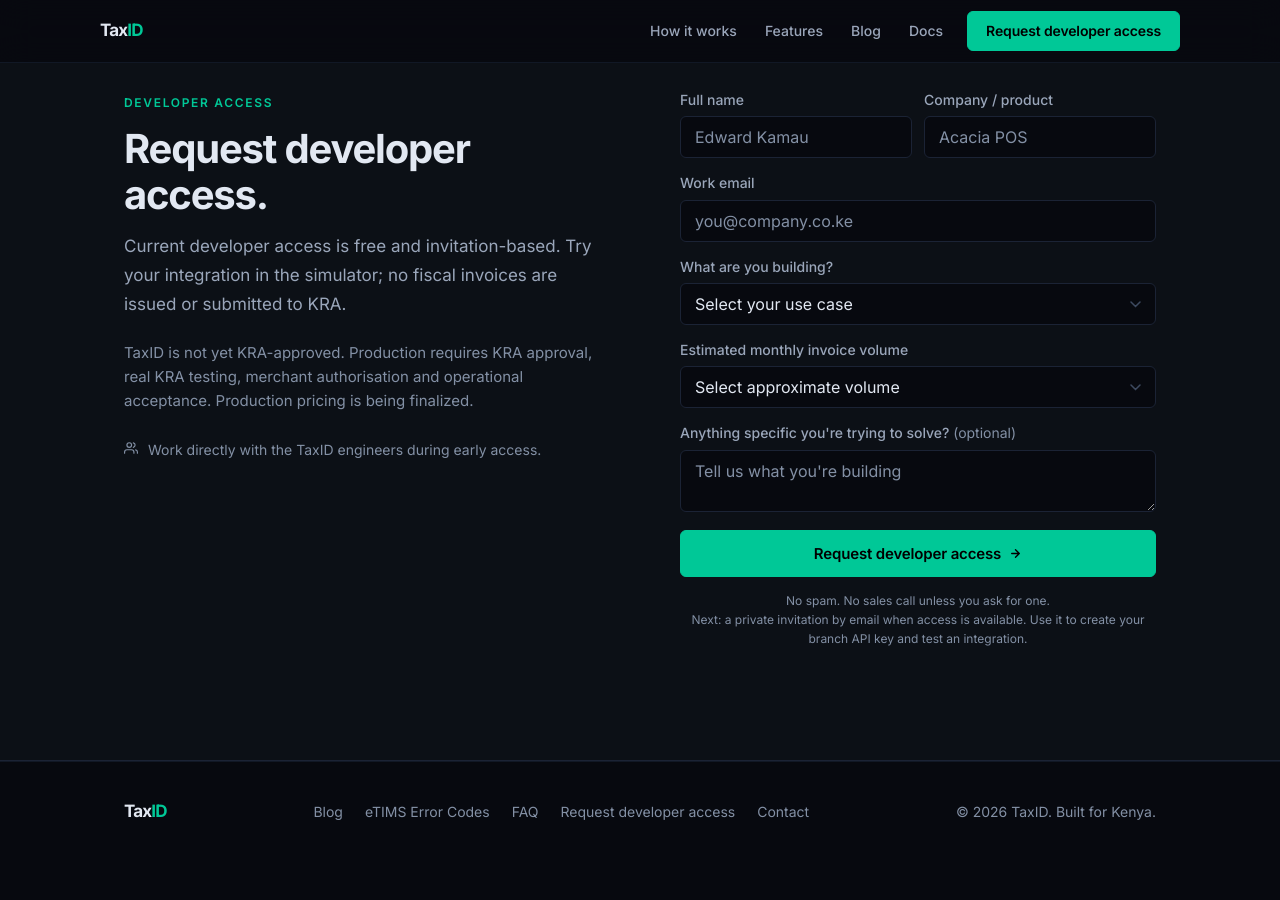
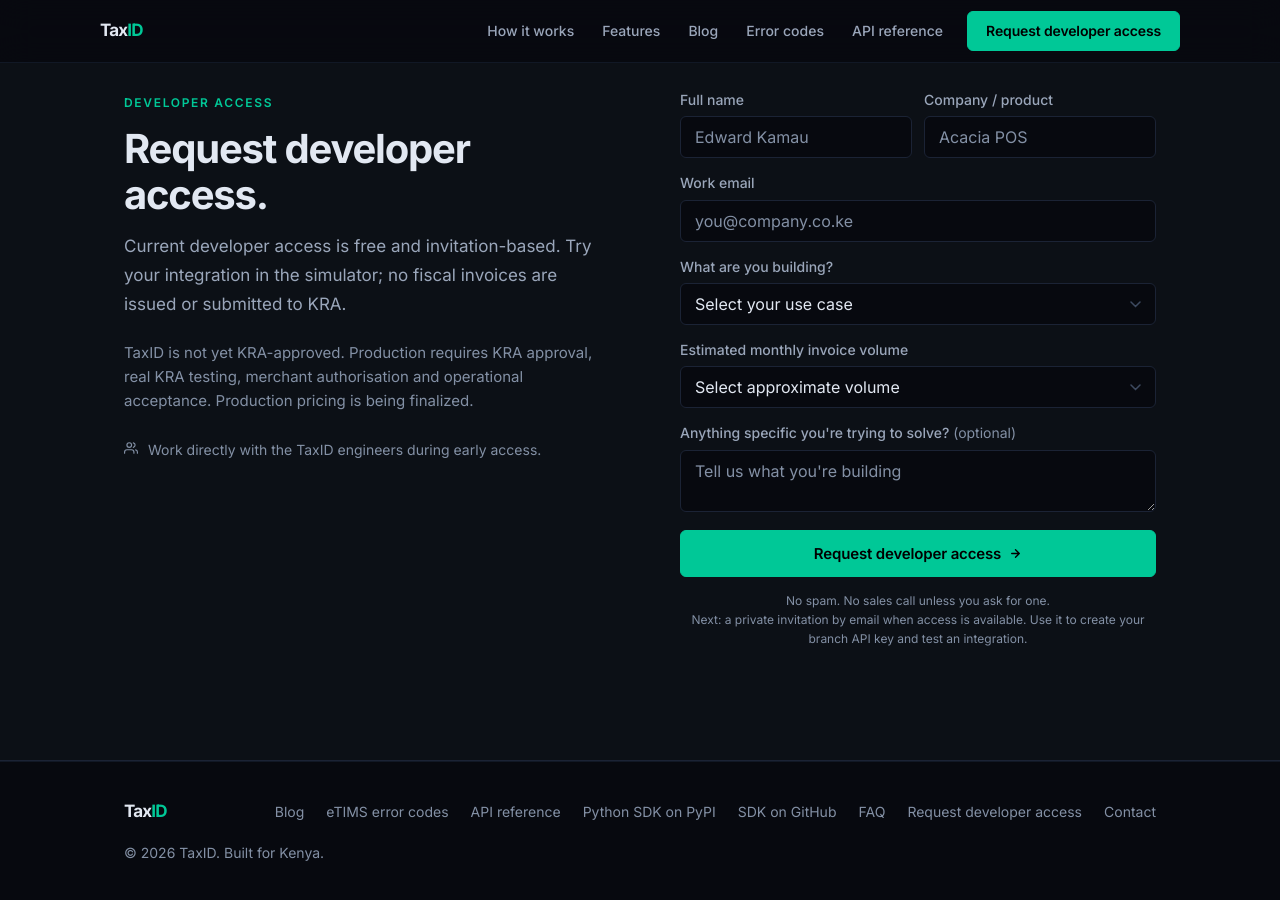
Before and after one commit to Linkd-TaxID/taxid-landing, a Jekyll site: the page index.html, which Jekyll copies as it is, in a window 1280 px wide and 900 px high, scrolled down 5373 px. Built offline with Jekyll 4.4.1, drawn with Linux system fonts in a browser that asks for light colours; before the commit the page ends 6235 px from its top, so only the background shows below that.

Commit message:
Label the error-code link accurately and link the API reference and SDK
The Docs link opens the eTIMS error-code reference, so it now says so.
Nav, footer and FAQ link the read-only Swagger UI on the API host and the
taxid-etims SDK on PyPI and GitHub. The timeout post now points the
lookup endpoint at the API reference instead of the error-code site.

```diff
--- a/_includes/footer.html
+++ b/_includes/footer.html
@@ -4,7 +4,10 @@
       <a href="/" class="nav-logo">Tax<span>ID</span></a>
       <div class="footer-links">
         <a href="/blog/">Blog</a>
-        <a href="https://docs.taxid.co.ke" target="_blank">eTIMS Error Codes</a>
+        <a href="https://docs.taxid.co.ke" target="_blank" rel="noopener">eTIMS error codes</a>
+        <a href="https://api.taxid.co.ke/swagger-ui/index.html" target="_blank" rel="noopener">API reference</a>
+        <a href="https://pypi.org/project/taxid-etims/" target="_blank" rel="noopener">Python SDK on PyPI</a>
+        <a href="https://github.com/Linkd-TaxID/kra-etims-sdk" target="_blank" rel="noopener">SDK on GitHub</a>
         <a href="/#faq">FAQ</a>
         <a href="/#waitlist">Request developer access</a>
         <a href="mailto:support@taxid.co.ke">Contact</a>
--- a/_includes/nav.html
+++ b/_includes/nav.html
@@ -8,7 +8,8 @@
       <a href="/#how-it-works" class="nav-link">How it works</a>
       <a href="/#features" class="nav-link">Features</a>
       <a href="/blog/" class="nav-link{% if page.url contains '/blog/' %} is-active{% endif %}"{% if page.url contains '/blog/' %} aria-current="page"{% endif %}>Blog</a>
-      <a href="https://docs.taxid.co.ke" target="_blank" class="nav-link">Docs</a>
+      <a href="https://docs.taxid.co.ke" target="_blank" rel="noopener" class="nav-link">Error codes</a>
+      <a href="https://api.taxid.co.ke/swagger-ui/index.html" target="_blank" rel="noopener" class="nav-link">API reference</a>
       <a href="/#waitlist" class="btn btn-primary" style="margin-left: 8px; font-size: var(--fs-sm); padding: 8px 18px;">
         Request developer access
       </a>
--- a/index.html
+++ b/index.html
@@ -1311,7 +1311,8 @@
       <a href="#how-it-works" class="nav-link">How it works</a>
       <a href="#features" class="nav-link">Features</a>
       <a href="/blog/" class="nav-link">Blog</a>
-      <a href="https://docs.taxid.co.ke" target="_blank" class="nav-link">Docs</a>
+      <a href="https://docs.taxid.co.ke" target="_blank" rel="noopener" class="nav-link">Error codes</a>
+      <a href="https://api.taxid.co.ke/swagger-ui/index.html" target="_blank" rel="noopener" class="nav-link">API reference</a>
       <a href="#waitlist" class="btn btn-primary" style="margin-left: 8px; font-size: var(--fs-sm); padding: 8px 18px;">
         Request developer access
       </a>
@@ -1702,7 +1703,7 @@ status <span class="op">=</span> receipt<span class="pu">[</span><span class="st
         <button class="faq-q" onclick="faq(this)" aria-expanded="false" aria-controls="faq-answer-5">
           What languages are supported?<span class="faq-chev">↓</span>
         </button>
-        <div class="faq-ans" id="faq-answer-5" hidden><div class="faq-ans-inner">Use REST from any language that can make an HTTPS request. A Python SDK is available: pip install taxid-etims.</div></div>
+        <div class="faq-ans" id="faq-answer-5" hidden><div class="faq-ans-inner">Use REST from any language that can make an HTTPS request. A Python SDK is available: pip install taxid-etims (<a href="https://pypi.org/project/taxid-etims/" target="_blank" rel="noopener">PyPI</a>, <a href="https://github.com/Linkd-TaxID/kra-etims-sdk" target="_blank" rel="noopener">source on GitHub</a>). Endpoints are listed in the <a href="https://api.taxid.co.ke/swagger-ui/index.html" target="_blank" rel="noopener">API reference</a>.</div></div>
       </div>
       <div class="faq-item">
         <button class="faq-q" onclick="faq(this)" aria-expanded="false" aria-controls="faq-answer-6">
@@ -1800,7 +1801,7 @@ status <span class="op">=</span> receipt<span class="pu">[</span><span class="st
           <h3>Request received.</h3>
           <p>
             We’ll email a private invitation when access is available. Open it to create your branch API key and test your integration in the simulator. This request does not grant production access.
-            In the meantime, <a href="https://docs.taxid.co.ke" target="_blank">browse the eTIMS reference docs</a>.
+            In the meantime, <a href="https://docs.taxid.co.ke" target="_blank" rel="noopener">browse the eTIMS error-code reference</a> or the <a href="https://api.taxid.co.ke/swagger-ui/index.html" target="_blank" rel="noopener">API reference</a>.
           </p>
         </div>
       </div>
@@ -1819,7 +1820,10 @@ status <span class="op">=</span> receipt<span class="pu">[</span><span class="st
       <a href="#" class="nav-logo">Tax<span>ID</span></a>
       <div class="footer-links">
         <a href="/blog/">Blog</a>
-        <a href="https://docs.taxid.co.ke" target="_blank">eTIMS Error Codes</a>
+        <a href="https://docs.taxid.co.ke" target="_blank" rel="noopener">eTIMS error codes</a>
+        <a href="https://api.taxid.co.ke/swagger-ui/index.html" target="_blank" rel="noopener">API reference</a>
+        <a href="https://pypi.org/project/taxid-etims/" target="_blank" rel="noopener">Python SDK on PyPI</a>
+        <a href="https://github.com/Linkd-TaxID/kra-etims-sdk" target="_blank" rel="noopener">SDK on GitHub</a>
         <a href="#faq">FAQ</a>
         <a href="#waitlist">Request developer access</a>
         <a href="mailto:support@taxid.co.ke">Contact</a>
```
Also changed, not shown: _posts/2026-10-14-etims-submission-timeout.md (+2 -2 lines), tests/test_page_content.py (added, +43 -0 lines).
